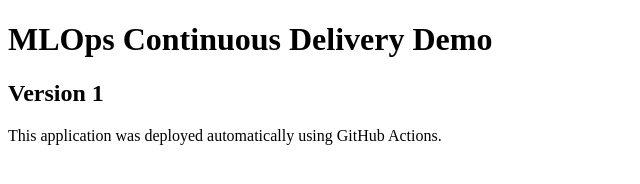
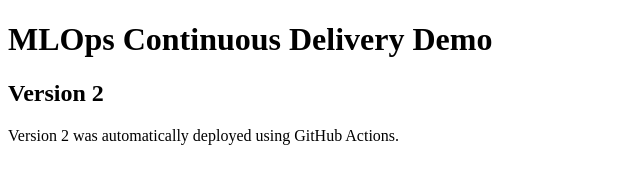
Before and after one commit to vivek-2005695/CI-Demo2, a plain HTML site: page index.html in a window 1280 px wide. Shown: the full height of the page, 0-640 px from the left. Drawn offline with Linux system fonts and the light colour scheme.

Commit message:
Update index.html

```diff
--- a/index.html
+++ b/index.html
@@ -1,14 +1,18 @@
 <!DOCTYPE html>
 <html>
 <head>
-<title>MLOps CD Demo</title>
+    <title>MLOps CD Demo</title>
 </head>
+
 <body>
-<h1>MLOps Continuous Delivery Demo</h1>
-<h2>Version 1</h2>
-<p>
-This application was deployed automatically
-using GitHub Actions.
-</p>
+
+    <h1>MLOps Continuous Delivery Demo</h1>
+
+    <h2>Version 2</h2>
+
+    <p>
+        Version 2 was automatically deployed using GitHub Actions.
+    </p>
+
 </body>
 </html>
```
